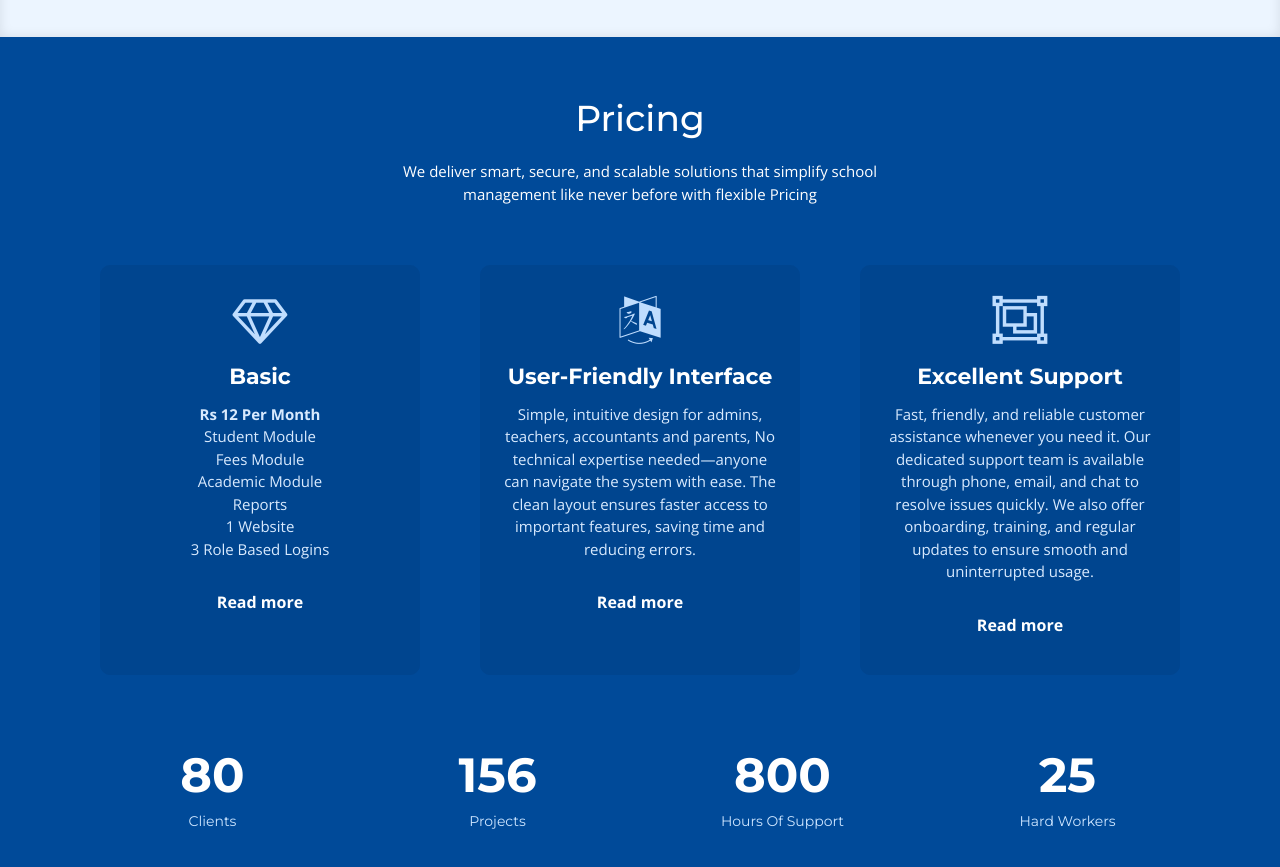
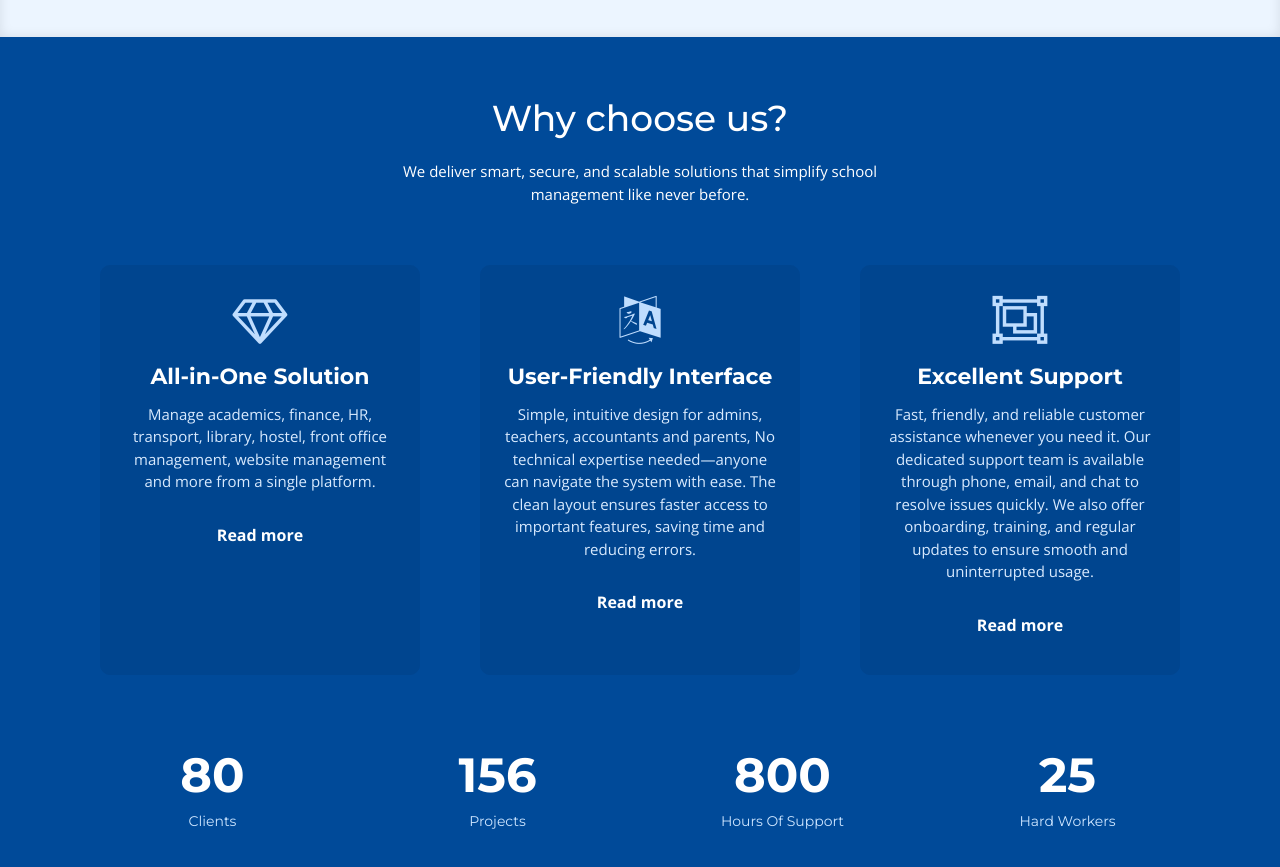
Before and after one commit to thedarkhacker88/Avyana, a plain HTML site: page index.html in a window 1280 px wide. Shown: the part 3164-4031 px from the top of the page. Drawn offline with nearby package versions, Linux system fonts and the light colour scheme; files whose address does not match are found by name.

Commit message:
Update index.html

```diff
--- a/index.html
+++ b/index.html
@@ -260,8 +260,8 @@
     <section id="why-us" class="wow fadeIn">
       <div class="container">
         <header class="section-header">
-          <h3>Pricing</h3>
-          <p>We deliver smart, secure, and scalable solutions that simplify school management like never before with flexible Pricing</p>
+          <h3>Why choose us?</h3>
+          <p>We deliver smart, secure, and scalable solutions that simplify school management like never before.</p>
         </header>
 
         <div class="row row-eq-height justify-content-center">
@@ -270,8 +270,8 @@
             <div class="card wow bounceInUp">
                 <i class="fa fa-diamond"></i>
               <div class="card-body">
-                <h5 class="card-title"> Basic</h5>
-                <p class="card-text"><b><style="font-size: 16px>Rs 12 Per Month</style></b> <br> Student Module <br> Fees Module <br> Academic Module <br> Reports <br> 1 Website <br> 3 Role Based Logins</p>
+                 <h5 class="card-title"> All-in-One Solution</h5>
+                <p class="card-text">Manage academics, finance, HR, transport, library, hostel, front office management, website management and more from a single platform.</p>
                 <a href="#" class="readmore">Read more </a>
               </div>
             </div>
```
